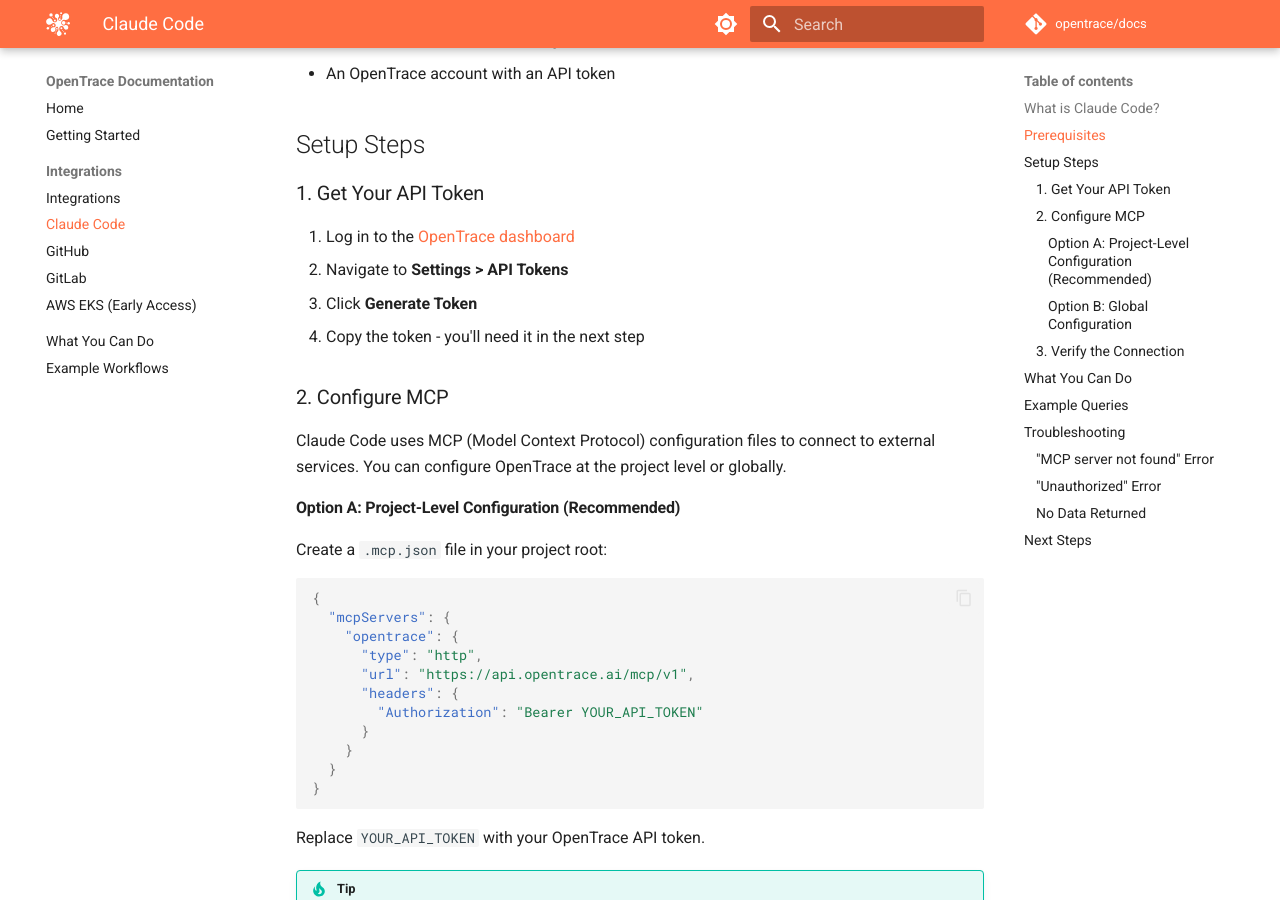
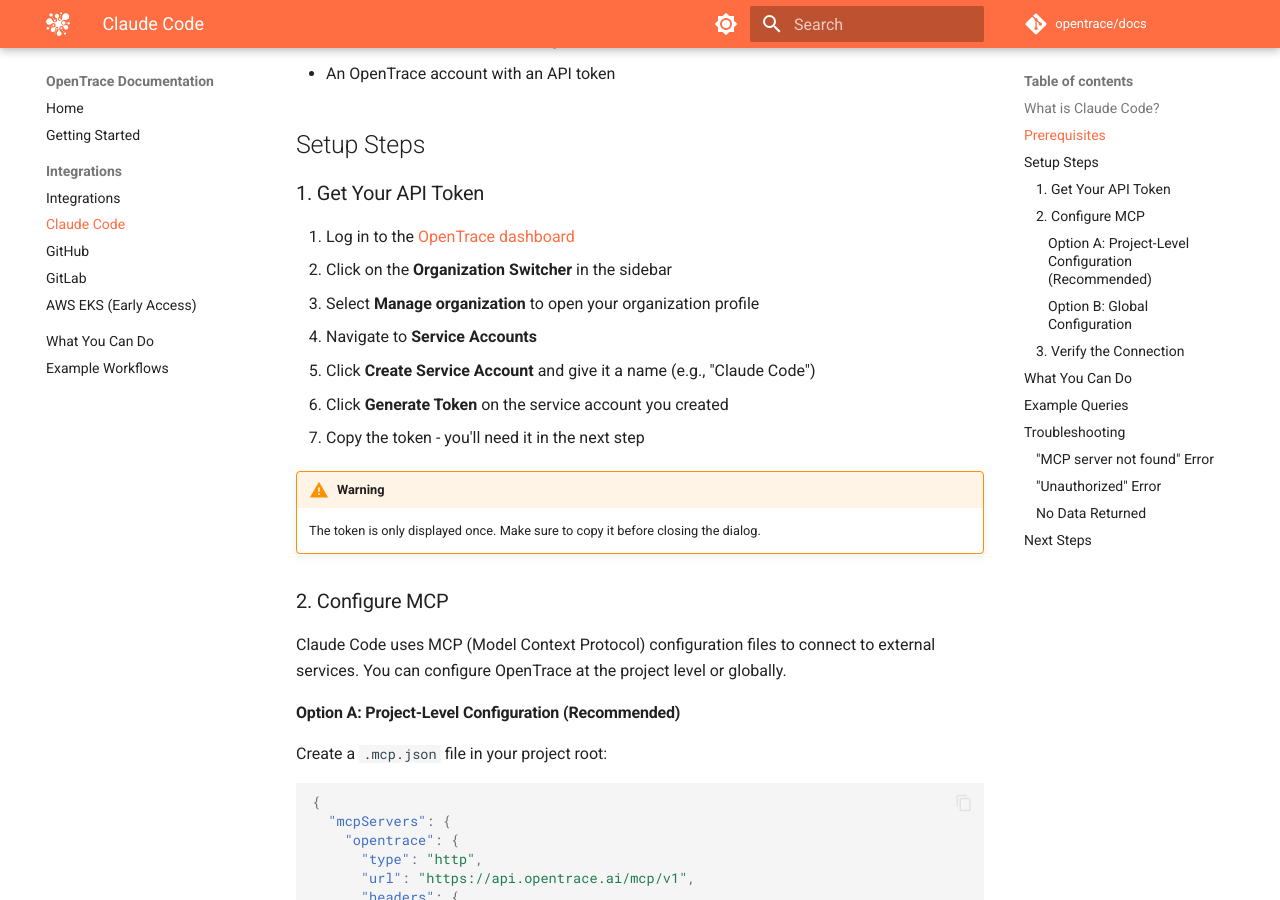
Before and after one commit to opentrace/docs, an MkDocs documentation site: the page built from docs/integrations/claude-code.md, in a window 1280 px wide and 900 px high, scrolled down 555 px. Built offline with MkDocs 1.6.1 and Material for MkDocs 9.7.7, drawn with Linux system fonts in a browser that asks for light colours; comment, search, counter and statistics services are not loaded.

Commit message:
docs: fix API token generation instructions for Claude Code
Update the steps to correctly reflect the UI flow:
- Navigate via Organization Switcher > Manage organization
- Go to Service Accounts section
- Create a service account first
- Then generate a token for that account
- Add warning that token is only shown once

https://claude.ai/code/session_01EzrknzmbPNyFi53bRBFPUw

```diff
--- a/docs/integrations/claude-code.md
+++ b/docs/integrations/claude-code.md
@@ -18,9 +18,15 @@ By connecting OpenTrace to Claude Code, you give Claude access to your system's
 ### 1. Get Your API Token
 
 1. Log in to the [OpenTrace dashboard](https://app.opentrace.ai)
-2. Navigate to **Settings > API Tokens**
-3. Click **Generate Token**
-4. Copy the token - you'll need it in the next step
+2. Click on the **Organization Switcher** in the sidebar
+3. Select **Manage organization** to open your organization profile
+4. Navigate to **Service Accounts**
+5. Click **Create Service Account** and give it a name (e.g., "Claude Code")
+6. Click **Generate Token** on the service account you created
+7. Copy the token - you'll need it in the next step
+
+!!! warning
+    The token is only displayed once. Make sure to copy it before closing the dialog.
 
 ### 2. Configure MCP
 
```
